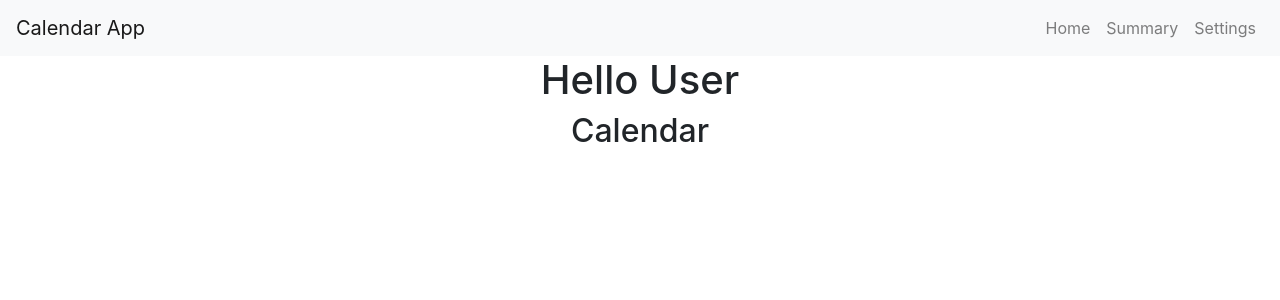
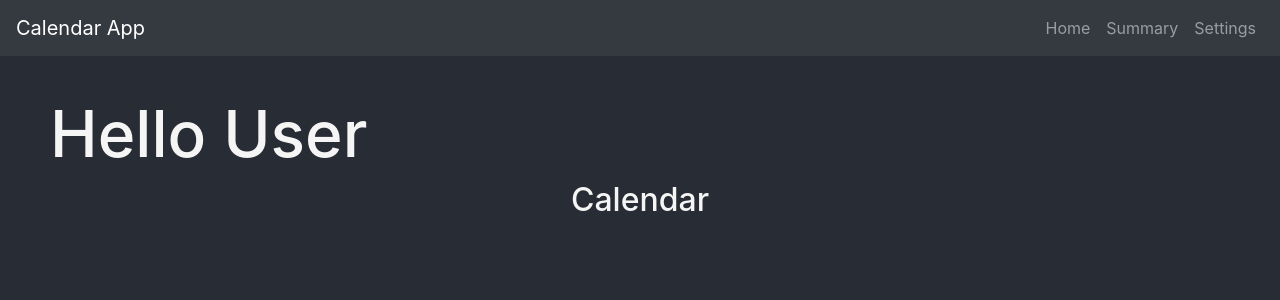
Before and after one commit to colejagdtiger/Push2Production, a React (Create React App) app in the folder artemis/: page / in a window 1280 px wide. Shown: the top 300 px of the page. Built offline with nearby package versions, Linux system fonts and the light colour scheme.

Commit message:
updated to dark

```diff
--- a/artemis/src/App.css
+++ b/artemis/src/App.css
@@ -1,3 +1,19 @@
+body {
+  background-color: #282c34!important;
+}
+
+p, h1, h2, h3 {
+  color: whitesmoke;
+}
+
+.nav-header:hover {
+  color: rgb(185, 185, 185)!important;
+}
+
+.nav-links a:hover {
+  color: whitesmoke!important;
+}
+
 .App {
   text-align: center;
 }
--- a/artemis/src/Main.js
+++ b/artemis/src/Main.js
@@ -2,10 +2,19 @@ import react from 'react';
 import MainNavbar from './MainNavbar.js'
 
 export default function Main(props) {
+    const style = {
+        marginTop: "5vh",
+        marginLeft: "50px",
+        marginRight: "50px",
+        textAlign: "left",
+    }
+
     return (
         <div>
             <MainNavbar />
-            <h1>Hello User</h1>
+            <div style={style}>
+                <h1 style={{fontSize: "4em"}}>Hello User</h1>
+            </div>
             {props.children}
         </div>
     )
--- a/artemis/src/MainNavbar.js
+++ b/artemis/src/MainNavbar.js
@@ -4,11 +4,11 @@ import {Navbar, Nav, NavDropdown, Container} from 'react-bootstrap';
 export default function MainNavbar(props) {
     // TODO: state on which tab is clicked
     return (
-    <Navbar bg="light" expand="sm" sticky="top">
-        <Navbar.Brand href="#home">Calendar App</Navbar.Brand>
+    <Navbar bg="dark" variant="dark" expand="sm" sticky="top">
+        <Navbar.Brand href="#home" className="nav-header">Calendar App</Navbar.Brand>
         <Navbar.Toggle aria-controls="basic-navbar-nav" />
         <Navbar.Collapse id="basic-navbar-nav">
-        <Nav className="ml-auto">
+        <Nav className="ml-auto nav-links">
             <Nav.Link href="#home">Home</Nav.Link>
             <Nav.Link href="#summary">Summary</Nav.Link>
             <Nav.Link href="#settings">Settings</Nav.Link>
```
